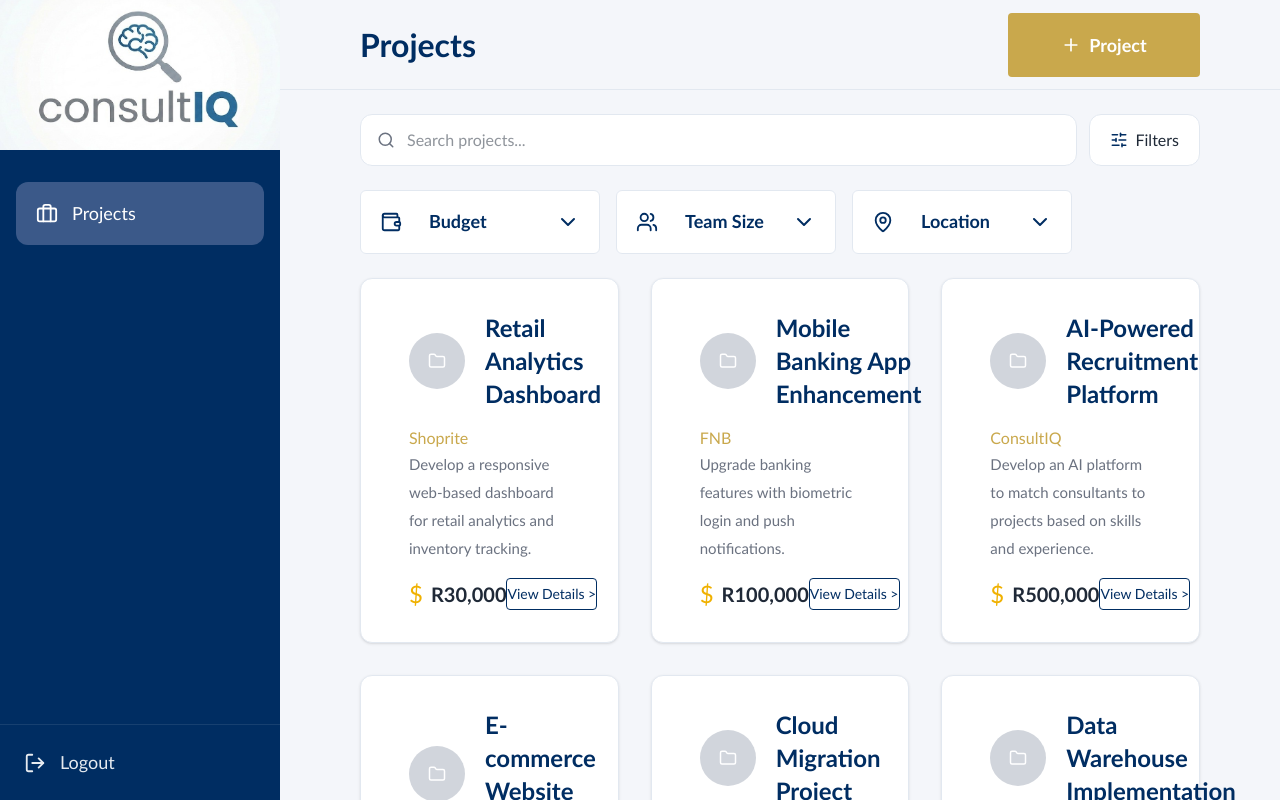
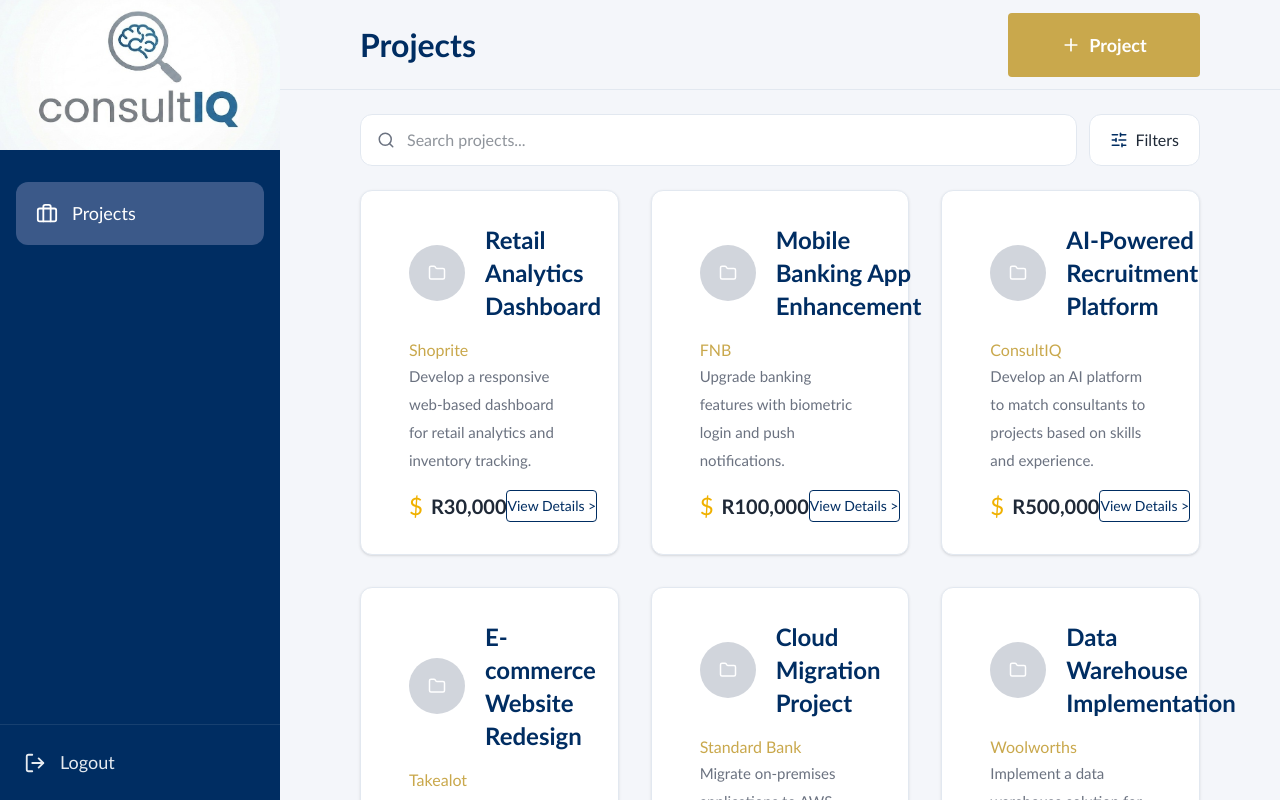
Before and after one commit to COS301-SE-2026/ConsultIQ, a React (Vite) app in the folder frontend/: page /projects in a window 1280 px wide. Built offline with nearby package versions, Linux system fonts and the light colour scheme.

Commit message:
refactor: make filters toggle when the filters button is clicked

```diff
--- a/frontend/src/features/projects/pages/project-list-page.tsx
+++ b/frontend/src/features/projects/pages/project-list-page.tsx
@@ -254,6 +254,7 @@
   const [budgetFilter, setBudgetFilter] = useState("");
   const [teamSizeFilter, setTeamSizeFilter] = useState("");
   const [locationFilter, setLocationFilter] = useState("");
+  const [showFilters, setShowFilters] = useState(false);
   const navigate = useNavigate();
 
   const filteredProjects = useMemo(() => {
@@ -383,10 +384,12 @@
               value={search}
               onChange={setSearch}
               placeholder="Search projects..."
+              onFilterClick={() => setShowFilters((prev) => !prev)}
             />
           </div>
 
           {/* Filters */}
+          {showFilters && (
             <div className="mt-6">
               <div className="h-6" />
               <ProjectFilters
@@ -398,6 +401,7 @@
                 onLocationChange={setLocationFilter}
               />
             </div>
+          )}
 
           {/* Projects */}
           <div className="mt-10">
```
Lines whose indentation alone changed are shown as unchanged.
